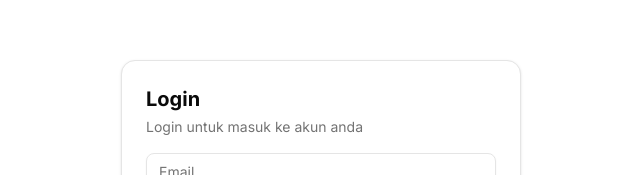
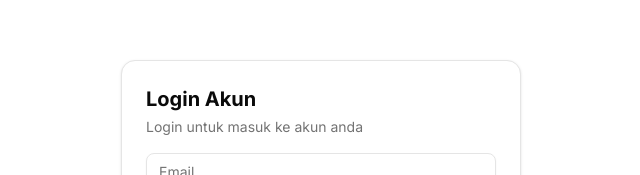
Before and after one commit to agasdarmawa/pad-react-redux-final-submission, a Next.js app: page /login in a window 1280 px wide. Shown: the part 209-384 px from the top of the page, without its empty margins (319-959 px from the left). Built offline with nearby package versions, Linux system fonts and the light colour scheme; no server answers.

Commit message:
modify login

```diff
--- a/src/app/login/LoginPageWrapper.tsx
+++ b/src/app/login/LoginPageWrapper.tsx
@@ -29,7 +29,7 @@ const LoginPageWrapper = () => {
         <Card className="w-[400px] text-left">
           <CardContent>
             <div className="mb-4">
-              <h2 className="font-bold text-xl mb-1">Login</h2>
+              <h2 className="font-bold text-xl mb-1">Login Akun</h2>
               <p className="text-neutral-500 text-sm">
                 Login untuk masuk ke akun anda
               </p>
```
